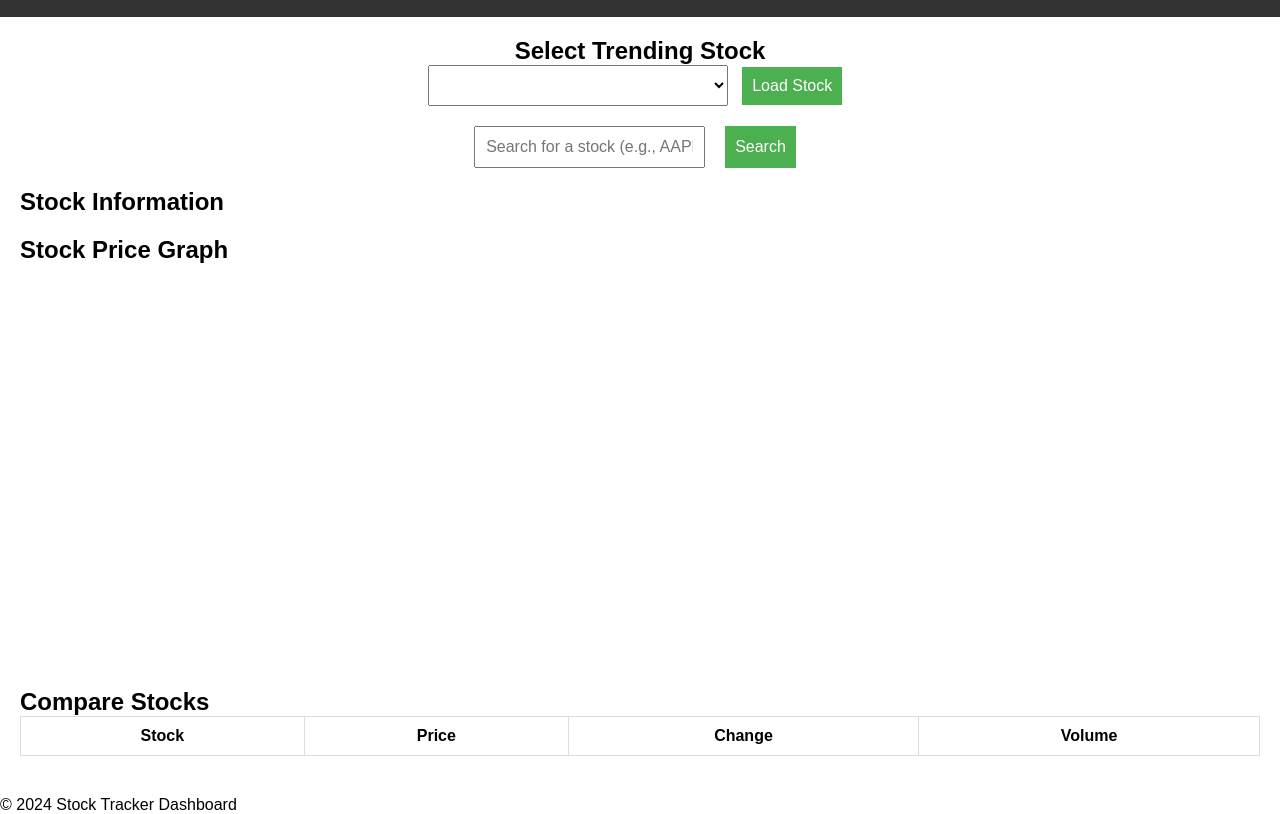
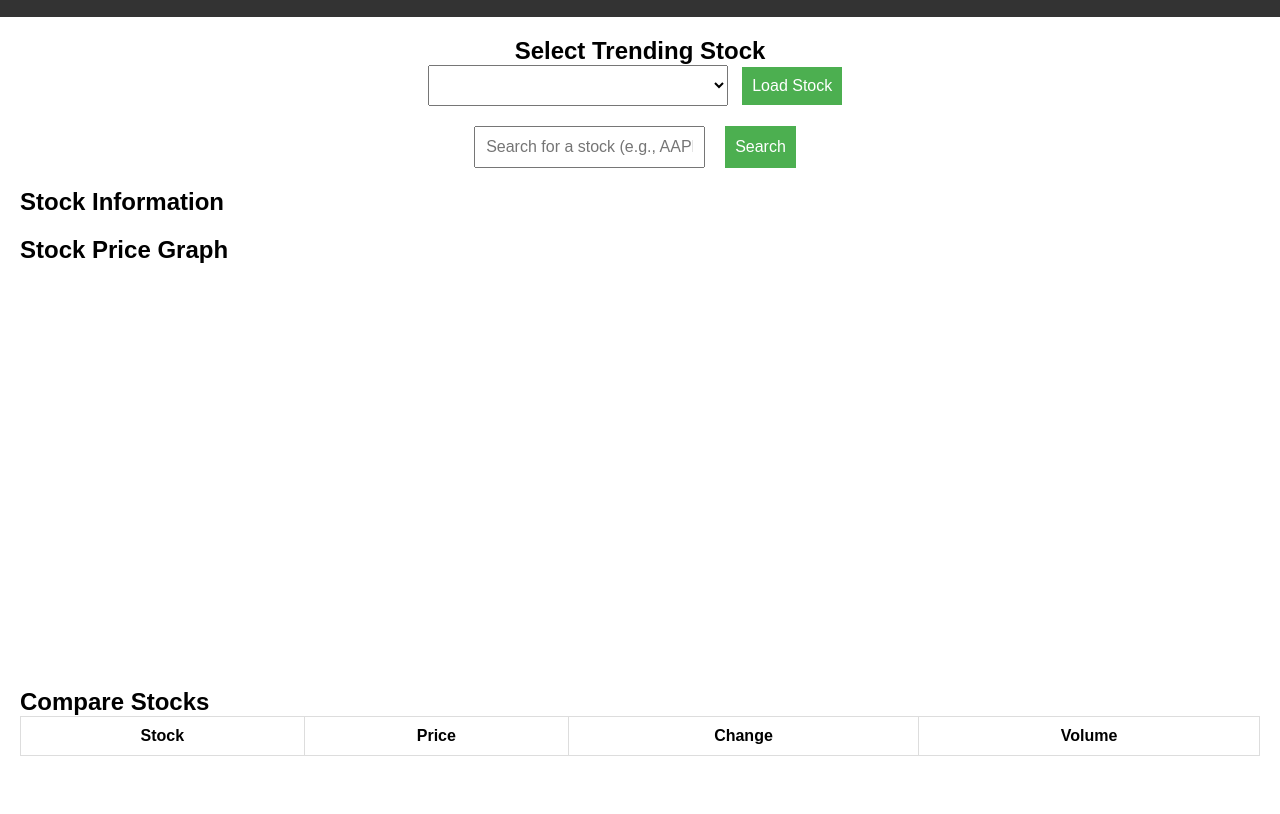
Before and after one commit to Priyanshu-240499/JS, a plain HTML site: page Re-MCT/Task-1-Stocks/index.html in a window 1280 px wide. Shown: the part 60-874 px from the top of the page. Drawn offline with nearby package versions, Linux system fonts and the light colour scheme; no server answers.

Commit message:
removed footer

```diff
--- a/Re-MCT/Task-1-Stocks/index.html
+++ b/Re-MCT/Task-1-Stocks/index.html
@@ -51,9 +51,7 @@
             </table>
         </section>
     </main>
-    <footer>
-        <p>&copy; 2024 Stock Tracker Dashboard</p>
-    </footer>
+
 
     <script src="https://cdn.jsdelivr.net/npm/chart.js"></script>
     <script src="script.js"></script>
```
